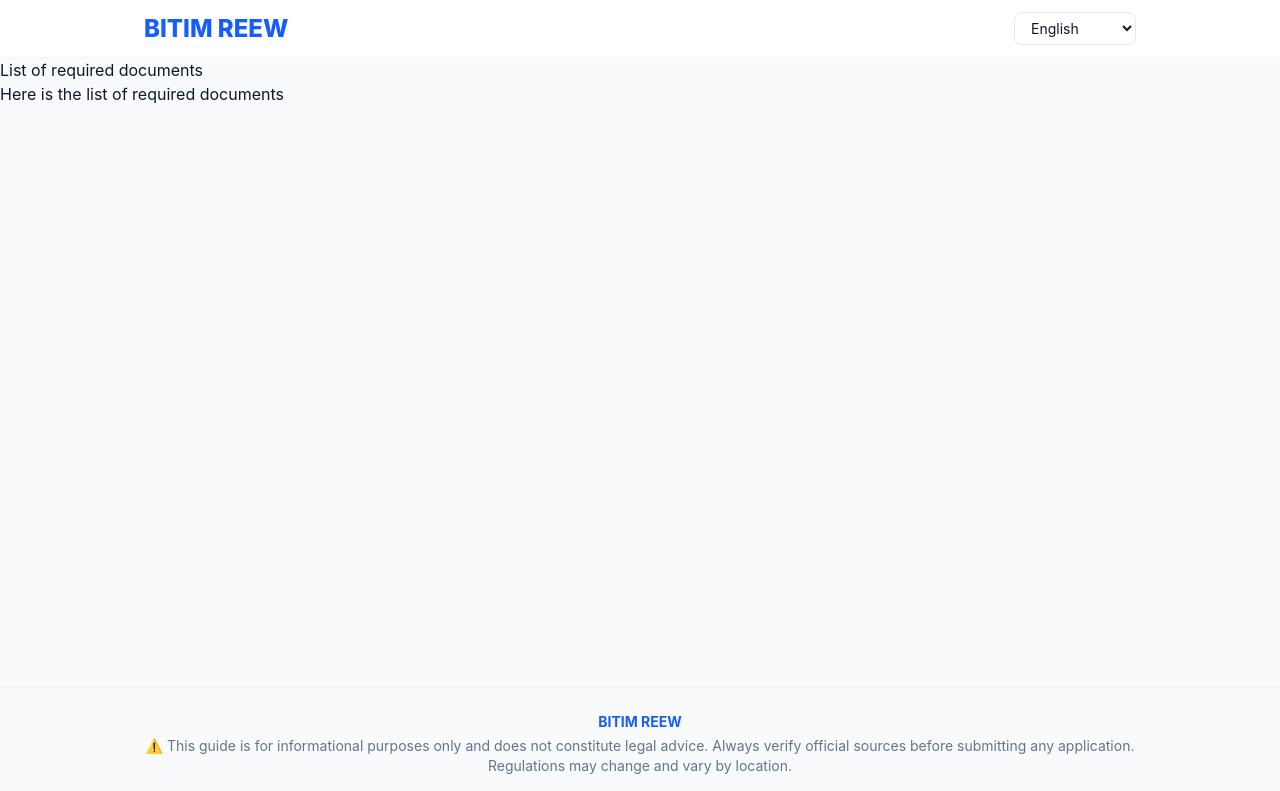
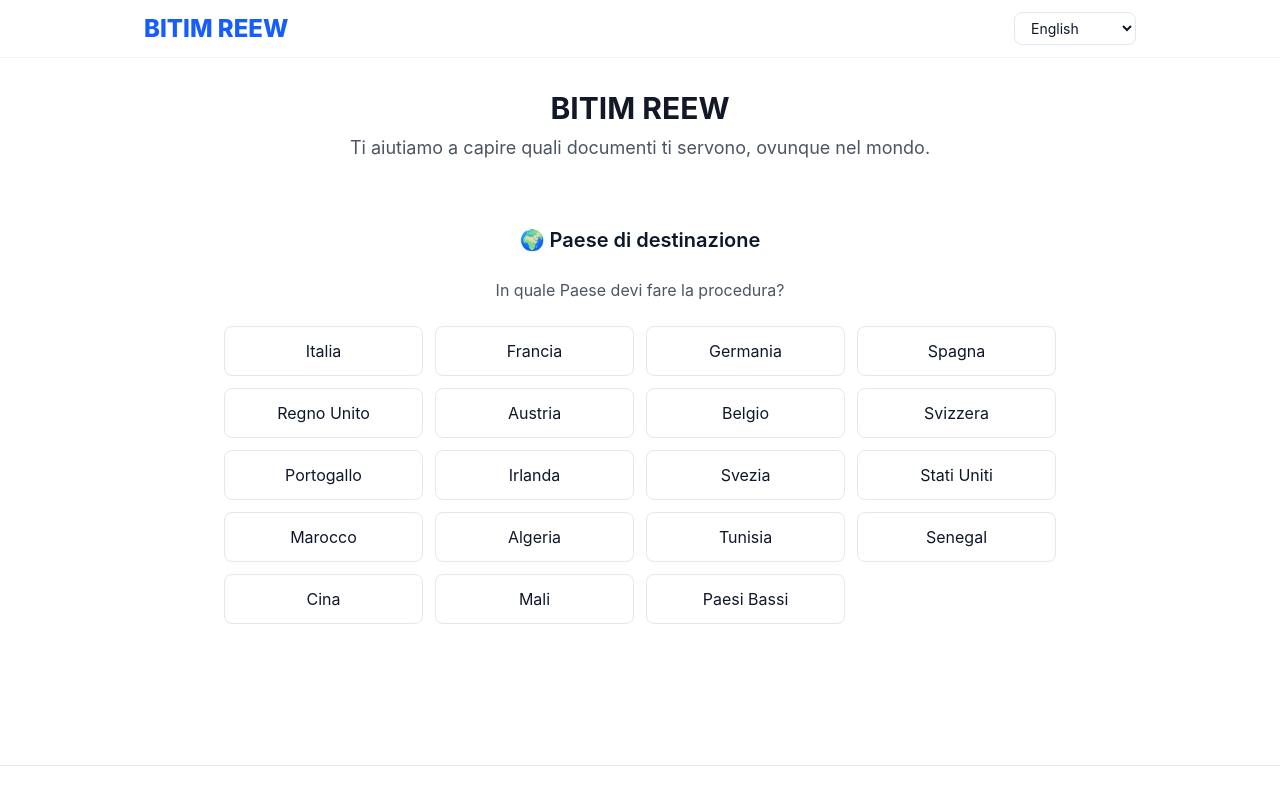
Before and after one commit to bayegorguipene41-prog/BITIM-REEW, a Next.js app: page /en/risultati in a window 1280 px wide. Shown: the top 791 px of the page. Built offline with nearby package versions, Linux system fonts and the light colour scheme.

Commit message:
Aggiungi messaggio di assistenza AI

```diff
--- a/app/[lang]/risultati/page.tsx
+++ b/app/[lang]/risultati/page.tsx
@@ -1,53 +1,75 @@
 'use client';
 
-import { useParams } from 'next/navigation';
-import { PROCEDURES } from '@/lib/db/procedures';
-import { useState, useEffect } from 'react';
+import Link from 'next/link';
+import { useState } from 'react';
 
-// Definisci il tipo per le traduzioni
-type LocalizedText = {
-  titolo: string;
-  descrizione: string;
-  [lingua: string]: string;
-};
-
-// --- Le tue traduzioni ---
-const traduzioni: Record<string, LocalizedText> = {
-  it: {
-    titolo: 'Elenco documenti necessari',
-    descrizione: 'Ecco la lista dei documenti richiesti',
-  },
-  fr: {
-    titolo: 'Liste des documents nécessaires',
-    descrizione: 'Voici la liste des documents demandés',
-  },
-  en: {
-    titolo: 'List of required documents',
-    descrizione: 'Here is the list of required documents',
-  },
-};
-
-export default function RisultatiPage() {
-  const params = useParams();
-  const lingua = params.lang as string;
-  const paese = params.paese as string;
-
-  // ✅ RIGA 31 — CORRETTA
-  const testo = traduzioni[lingua as keyof typeof traduzioni];
-
-  // ✅ RIGA 42 — CORRETTA
-  const titolo = testo?.titolo;
-
-  // ... il tuo codice ...
-
-  // ✅ RIGA 53 — CORRETTA
-  const messaggio = testo?.descrizione;
+export default function HomePage() {
+  const [paeseScelto, setPaeseScelto] = useState('');
 
   return (
-    <div>
-      <h1>{titolo}</h1>
-      <p>{messaggio}</p>
-      {/* resto del contenuto */}
+    <div className="min-h-screen bg-white flex flex-col">
+      {/* Intestazione */}
+      <header className="py-8 px-4 sm:px-6 lg:px-8 text-center">
+        <h1 className="text-3xl font-bold text-gray-900">BITIM REEW</h1>
+        <p className="mt-2 text-lg text-gray-600">
+          Ti aiutiamo a capire quali documenti ti servono, ovunque nel mondo.
+        </p>
+      </header>
+
+      {/* Contenuto principale */}
+      <main className="flex-grow px-4 sm:px-6 lg:px-8 max-w-4xl mx-auto w-full">
+        <section className="my-8">
+          <h2 className="text-xl font-semibold text-center mb-6">
+            🌍 Paese di destinazione
+          </h2>
+          <p className="text-center text-gray-600 mb-6">
+            In quale Paese devi fare la procedura?
+          </p>
+
+          {/* Elenco Paesi */}
+          <div className="grid grid-cols-2 sm:grid-cols-3 md:grid-cols-4 gap-3">
+            {[
+              { codice: 'italia', nome: 'Italia' },
+              { codice: 'francia', nome: 'Francia' },
+              { codice: 'germania', nome: 'Germania' },
+              { codice: 'spagna', nome: 'Spagna' },
+              { codice: 'regnounito', nome: 'Regno Unito' },
+              { codice: 'austria', nome: 'Austria' },
+              { codice: 'belgio', nome: 'Belgio' },
+              { codice: 'svizzera', nome: 'Svizzera' },
+              { codice: 'portogallo', nome: 'Portogallo' },
+              { codice: 'irlanda', nome: 'Irlanda' },
+              { codice: 'svezia', nome: 'Svezia' },
+              { codice: 'statuniti', nome: 'Stati Uniti' },
+              { codice: 'marocco', nome: 'Marocco' },
+              { codice: 'algeria', nome: 'Algeria' },
+              { codice: 'tunisia', nome: 'Tunisia' },
+              { codice: 'senegal', nome: 'Senegal' },
+              { codice: 'cina', nome: 'Cina' },
+              { codice: 'mali', nome: 'Mali' },
+              { codice: 'paesibassi', nome: 'Paesi Bassi' },
+            ].map((paese) => (
+              <Link
+                key={paese.codice}
+                href={`/it/${paese.codice}`}
+                className="block px-4 py-3 border border-gray-200 rounded-lg text-center hover:bg-blue-50 hover:border-blue-400 transition-colors"
+              >
+                {paese.nome}
+              </Link>
+            ))}
+          </div>
+        </section>
+      </main>
+
+      {/* ✅ MESSAGGIO DI ASSISTENZA AGGIUNTO IN FONDO */}
+      <footer className="mt-12 py-6 px-4 border-t border-gray-200 text-center">
+        <p className="text-sm text-gray-500">
+          ✨ Questo progetto è stato realizzato con l'assistenza di un assistente AI
+        </p>
+        <p className="mt-2 text-xs text-gray-400">
+          © 2026 BITIM REEW — Guida ai documenti per nuovi residenti ovunque nel mondo
+        </p>
+      </footer>
     </div>
   );
 }
```
